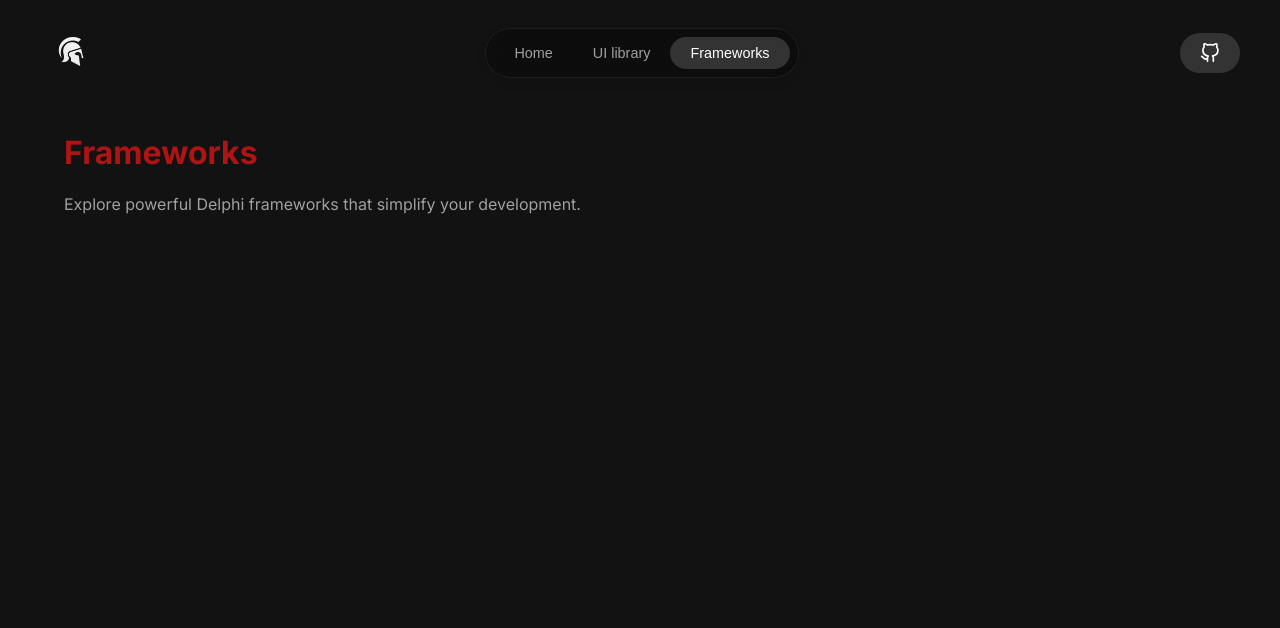
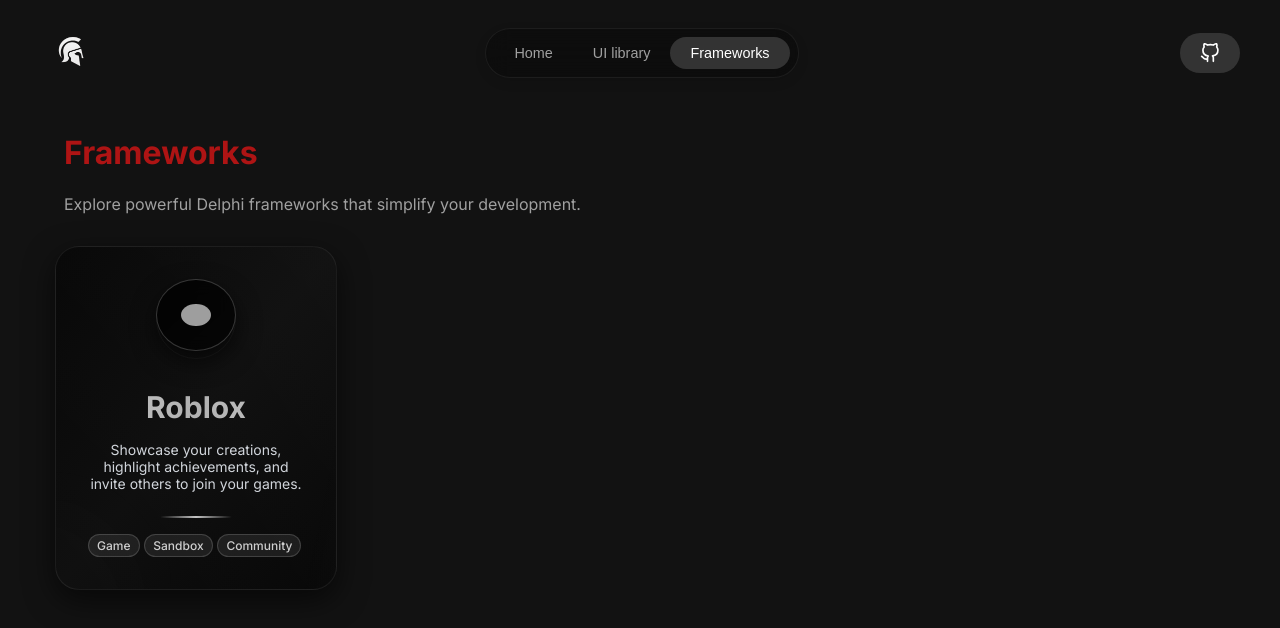
Before and after one commit to TheJoaoVitorio/DelphiKit, a Next.js app in the folder delphi-kit/: page /frameworks in a window 1280 px wide. Shown: the top 628 px of the page. Built offline with nearby package versions, Linux system fonts and the light colour scheme; grey boxes are pictures that could not be loaded.

Commit message:
create cardDescription component

```diff
--- a/delphi-kit/src/app/frameworks/page.tsx
+++ b/delphi-kit/src/app/frameworks/page.tsx
@@ -1,3 +1,4 @@
+import { CardDescription } from "@/src/components/CardDescription/CardDescription";
 
 
 export default function FrameworksPage() {
@@ -9,20 +10,20 @@
                 </h1>
             </div>
 
-        <p className="headerText">
-            Explore powerful Delphi frameworks that simplify your development.
-        </p>
+            <p className="headerText">
+                Explore powerful Delphi frameworks that simplify your development.
+            </p>
 
 
-            {/* <div className={styles.cardGrid}>
-                {cardItems.map((item) => (
-                    <Card
-                        name={item.name}
-                        img={item.img}
-                        tags={item.tags}
-                    />
-                ))}
-            </div> */}
+            <div className="cardGrid">
+                <CardDescription
+                    img="https://upload.wikimedia.org/wikipedia/commons/7/7e/Roblox_Logo_2022.jpg"
+                    name="Roblox"
+                    description="Showcase your creations, highlight achievements, and invite others to join your games."
+                    tags={["Game", "Sandbox", "Community"]}
+                />
+
+            </div>
         </div>
     );
 }
--- /dev/null
+++ b/delphi-kit/src/components/CardDescription/CardDescription.module.css
@@ -0,0 +1,327 @@
+.cardContainer {
+    display: inline-block;
+    cursor: pointer;
+    transition: transform 0.5s ease;
+}
+
+.cardContainer:hover {
+    transform: scale(1.05) rotate(-1deg);
+}
+
+.card {
+    position: relative;
+    width: 280px;
+    font-size: 13px;
+    border-radius: 1.5rem;
+    border: 1px solid rgba(255, 255, 255, 0.1);
+    background: linear-gradient(to bottom right, #010101, #090909, #010101);
+    box-shadow: 0 10px 30px rgba(0, 0, 0, 0.6);
+    backdrop-filter: blur(20px);
+    overflow: hidden;
+    transition: all 0.7s ease;
+}
+
+.card:hover {
+    border-color: rgba(169, 0, 0, 0.25);
+    box-shadow: 0 15px 40px rgba(109, 0, 0, 0.123);
+}
+
+.card-bg {
+    position: absolute;
+    inset: 0;
+    overflow: hidden;
+    z-index: 0;
+}
+
+.cardGradient {
+    position: absolute;
+    inset: 0;
+    background: linear-gradient(to top right, rgba(255, 255, 255, 0.05), rgba(255, 255, 255, 0.1));
+    opacity: 0.4;
+    transition: opacity 0.5s ease;
+}
+
+.cardContainer:hover .cardGradient {
+    opacity: 0.6;
+}
+
+.cardCircle {
+    position: absolute;
+    bottom: -5rem;
+    left: -5rem;
+    width: 12rem;
+    height: 12rem;
+    border-radius: 50%;
+    background: linear-gradient(to top right, rgba(255, 255, 255, 0.1), transparent);
+    filter: blur(40px);
+    opacity: 0.3;
+    transition: all 0.7s ease;
+    animation: bounce 2s infinite;
+}
+
+.cardContainer:hover .cardCircle {
+    opacity: 0.5;
+    transform: scale(1.1);
+}
+
+.cardPulse1,
+.cardPulse2 {
+    position: absolute;
+    background: rgba(250, 12, 12, 0.05);
+    border-radius: 50%;
+}
+
+.cardPulse1 {
+    top: 2.5rem;
+    left: 2.5rem;
+    width: 4rem;
+    height: 4rem;
+    filter: blur(20px);
+    animation: ping 1.5s infinite;
+}
+
+.cardPulse2 {
+    bottom: 4rem;
+    right: 4rem;
+    width: 3rem;
+    height: 3rem;
+    filter: blur(12px);
+    animation: ping 1.5s infinite;
+    animation-delay: 1s;
+}
+
+.cardSheen {
+    position: absolute;
+    inset: 0;
+    background: linear-gradient(to right, transparent, rgba(255, 255, 255, 0.05), transparent);
+    transform: skewX(-12deg) translateX(100%);
+    transition: transform 1s ease;
+}
+
+.cardContainer:hover .cardSheen {
+    transform: skewX(-12deg) translateX(-200%);
+}
+
+.cardContent {
+    position: relative;
+    z-index: 10;
+    padding: 2rem;
+    text-align: center;
+    color: white;
+}
+
+.cardIconWrapper {
+    position: relative;
+    margin: 0 auto 1.5rem;
+    width: 80px;
+    height: 80px;
+}
+
+.cardIconBorder,
+.cardIconBorder2 {
+    position: absolute;
+    inset: 0;
+    border-radius: 50%;
+}
+
+.cardIconBorder {
+    border: 2px solid rgba(89, 14, 14, 0.2);
+    animation: ping 1.5s infinite;
+}
+
+.cardIconBorder2 {
+    border: 1px solid rgba(255, 255, 255, 0.1);
+    animation: pulse 2s infinite;
+    animation-delay: 0.5s;
+}
+
+.cardIcon {
+    padding: 1.5rem;
+    border-radius: 50%;
+    backdrop-filter: blur(10px);
+    border: 1px solid rgba(255, 255, 255, 0.2);
+    background: linear-gradient(to bottom right, rgba(0, 0, 0, 0.8), rgba(0, 0, 0, 0.6));
+    box-shadow: 0 10px 25px rgba(0, 0, 0, 0.6);
+    transition: all 0.5s ease;
+}
+
+.cardContainer:hover .cardIcon {
+    transform: rotate(12deg) scale(1.1);
+    box-shadow: 0 0 20px rgba(255, 255, 255, 0.2);
+}
+
+.cardIconInner {
+    width: 100%;
+    height: 100%;
+    border-radius: 50%;
+    overflow: hidden;
+    display: flex;
+    align-items: center;
+    justify-content: center;
+    transition: transform 0.7s ease;
+}
+
+.cardIconInner img {
+    width: 100%;
+    height: 100%;
+    object-fit: cover;
+}
+
+.cardContainer:hover .cardIconInner {
+    transform: rotate(180deg);
+}
+
+.cardIcon svg {
+    width: 2rem;
+    height: 2rem;
+    fill: white;
+    filter: drop-shadow(0 2px 2px rgba(0, 0, 0, 0.5));
+    transition: color 0.3s ease;
+}
+
+.cardTitle p {
+    font-size: 1.875rem;
+    font-weight: bold;
+    background: linear-gradient(to right, white, #e5e5e5, white);
+    -webkit-background-clip: text;
+    -webkit-text-fill-color: transparent;
+    animation: pulse 1.5s infinite;
+    margin-bottom: 1rem;
+}
+
+.cardText p {
+    font-size: 0.875rem;
+    color: #d1d5db;
+    transition: color 0.3s ease;
+    overflow: hidden;
+    white-space: wrap;
+    max-lines: 4;
+    text-overflow: ellipsis;
+    max-width: 100%;
+}
+
+.cardContainer:hover .cardText p {
+    color: #e5e7eb;
+}
+
+.cardDivider {
+    margin: 1.5rem auto 0;
+    width: 33%;
+    height: 2px;
+    background: linear-gradient(to right, transparent, white, transparent);
+    border-radius: 9999px;
+    transition: all 0.5s ease;
+    animation: pulse 1.5s infinite;
+}
+
+.cardContainer:hover .cardDivider {
+    width: 50%;
+    height: 4px;
+}
+
+.cardDots {
+    display: flex;
+    flex-wrap: wrap;
+    gap: 0.3rem;
+    margin-top: 1rem;
+    opacity: 0.8;
+}
+
+.cardDots .tag {
+    background: rgba(255, 255, 255, 0.1);
+    border: 1px solid rgba(255, 255, 255, 0.2);
+    color: #fff;
+    padding: 0.2rem 0.5rem;
+    border-radius: 9999px;
+    font-size: 0.75rem;
+    font-weight: 500;
+    backdrop-filter: blur(4px);
+    transition: background 0.3s ease, color 0.3s ease;
+}
+
+.cardDots .tag:hover {
+    background: rgba(255, 255, 255, 0.2);
+}
+
+.cardContainer:hover .cardDots {
+    opacity: 1;
+}
+
+.cardDots div {
+    width: 0.5rem;
+    height: 0.5rem;
+    background: white;
+    border-radius: 50%;
+    animation: bounce 1s infinite;
+}
+
+.cardDots div:nth-child(2) {
+    animation-delay: 0.1s;
+}
+
+.cardDots div:nth-child(3) {
+    animation-delay: 0.2s;
+}
+
+.cardCorner {
+    position: absolute;
+    width: 5rem;
+    height: 5rem;
+    background: linear-gradient(to bottom right, rgba(69, 32, 32, 0.1), transparent);
+    opacity: 0;
+    transition: opacity 0.5s ease;
+}
+
+.cardContainer:hover .cardCorner {
+    opacity: 1;
+}
+
+.cardCorner.tl {
+    top: 0;
+    left: 0;
+    border-bottom-right-radius: 1.5rem;
+}
+
+.cardCorner.br {
+    bottom: 0;
+    right: 0;
+    border-top-left-radius: 1.5rem;
+}
+
+/* ANIMAÇÕES */
+@keyframes bounce {
+
+    0%,
+    100% {
+        transform: translateY(0);
+    }
+
+    50% {
+        transform: translateY(-5px);
+    }
+}
+
+@keyframes ping {
+    0% {
+        transform: scale(1);
+        opacity: 1;
+    }
+
+    75%,
+    100% {
+        transform: scale(2);
+        opacity: 0;
+    }
+}
+
+@keyframes pulse {
+
+    0%,
+    100% {
+        opacity: 1;
+    }
+
+    50% {
+        opacity: 0.5;
+    }
+}
--- /dev/null
+++ b/delphi-kit/src/components/CardDescription/CardDescription.tsx
@@ -0,0 +1,58 @@
+import React from "react";
+import styles from "./CardDescription.module.css";
+
+type CardDescriptionProps = {
+    img: string;
+    name: string;
+    description: string;
+    tags: string[];
+};
+
+export function CardDescription({ img, name, description, tags } : CardDescriptionProps) {
+    return (
+        <div className={styles.cardContainer}>
+            <div className={styles.card}>
+                <div className={styles.cardBg}>
+                    <div className={styles.cardGradient}></div>
+                    <div className={styles.cardCircle}></div>
+                    <div className={styles.cardPulse1}></div>
+                    <div className={styles.cardPulse2}></div>
+                    <div className={styles.cardSheen}></div>
+                </div>
+
+                <div className={styles.cardContent}>
+                    <div className={styles.cardCenter}>
+                        <div className={styles.cardIconWrapper}>
+                            <div className={styles.cardIconBorder}></div>
+                            <div className={styles.cardIconBorder2}></div>
+                            <div className={styles.cardIcon}>
+                                <div className={styles.cardIconInner}>
+                                    <img src={img} alt={name} />
+                                </div>
+                            </div>
+                        </div>
+
+                        <div className={styles.cardTitle}>
+                            <p>{name}</p>
+                        </div>
+
+                        <div className={styles.cardText}>
+                            <p>{description}</p>
+                        </div>
+
+                        <div className={styles.cardDivider}></div>
+
+                        <div className={styles.cardDots}>
+                            {tags && tags.map((tag, index) => (
+                                <span key={index} className={styles.tag}>{tag}</span>
+                            ))}
+                        </div>
+                    </div>
+                </div>
+
+                <div className={`${styles.cardCorner} ${styles.tl}`}></div>
+                <div className={`${styles.cardCorner} ${styles.br}`}></div>
+            </div>
+        </div>
+    );
+}
```
